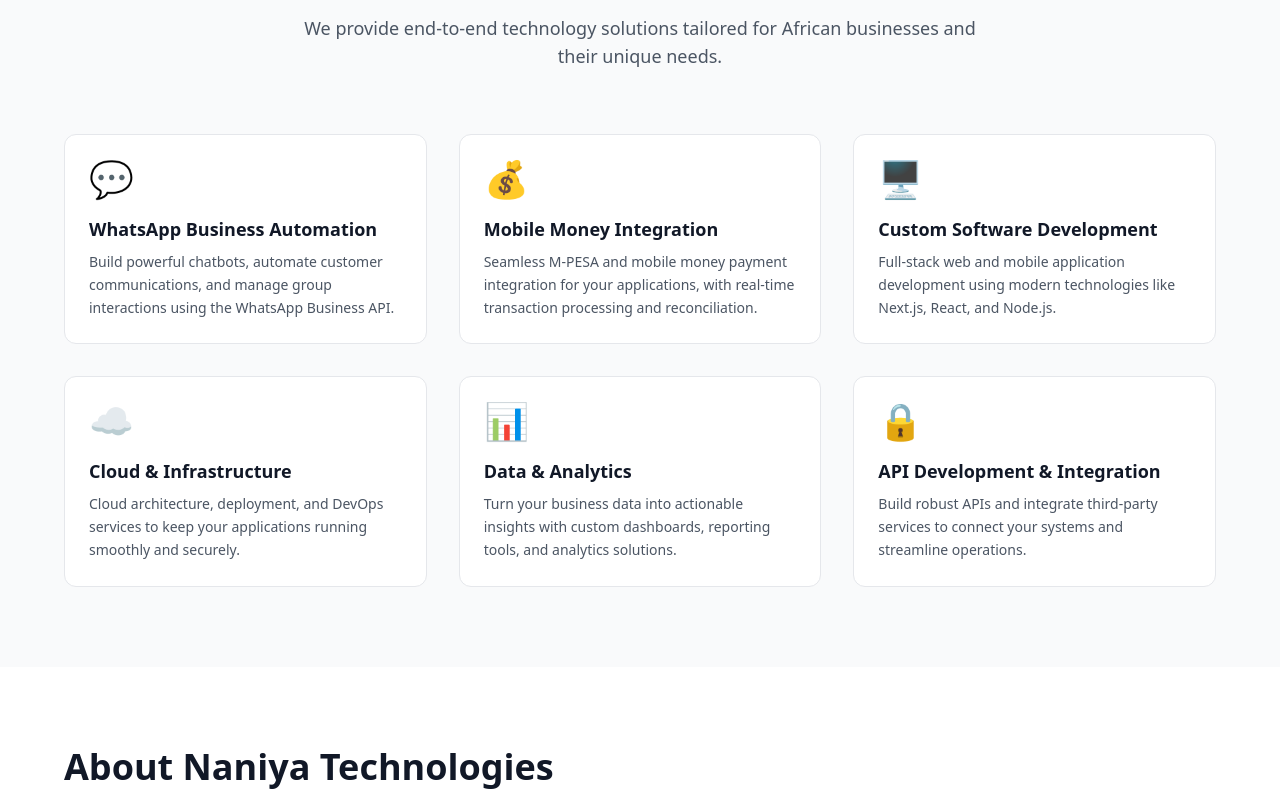
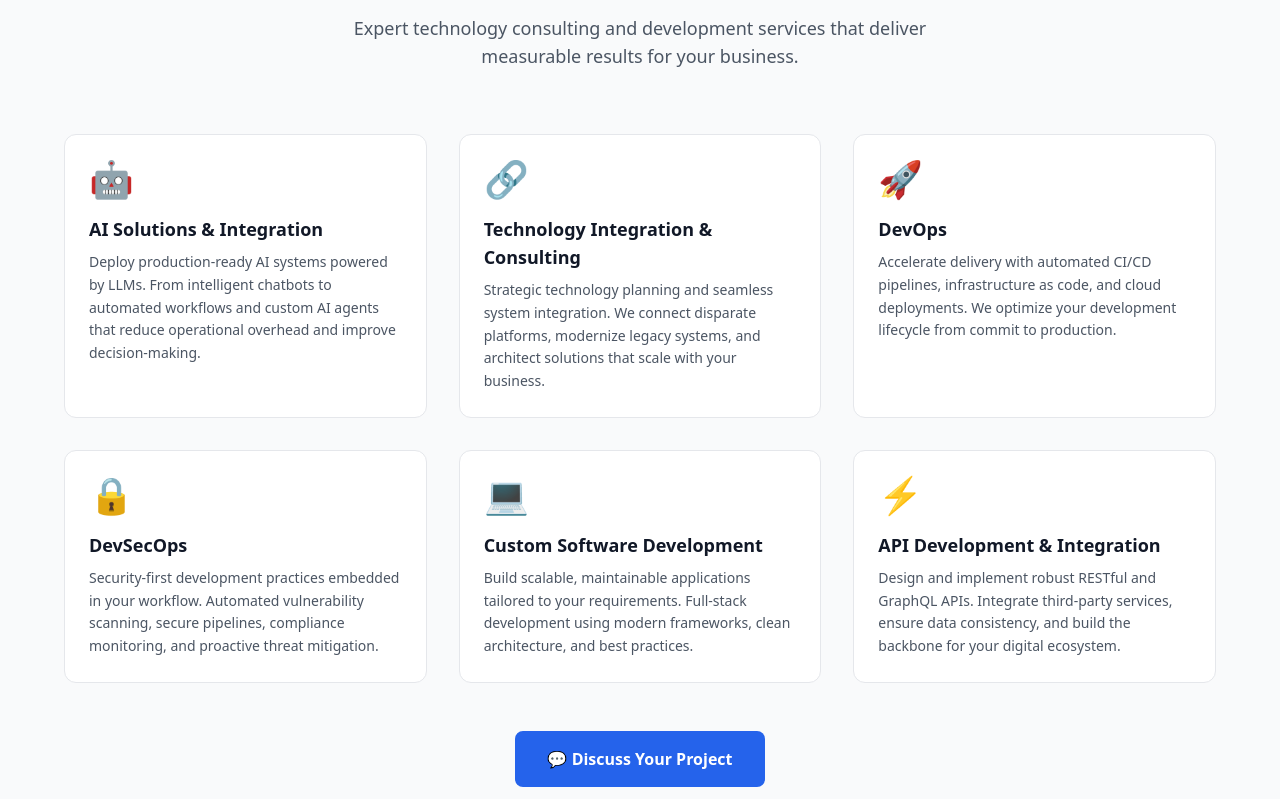
Before and after one commit to amimobenja/naniya-website, a Next.js app: page / in a window 1280 px wide. Shown: the part 1760-2559 px from the top of the page. Built offline with nearby package versions, Linux system fonts and the light colour scheme.

Commit message:
Add professional services section

```diff
--- a/src/app/page.tsx
+++ b/src/app/page.tsx
@@ -231,44 +231,43 @@
         <div className="max-w-6xl mx-auto">
           <div className="text-center mb-16">
             <h2 className="text-3xl md:text-4xl font-bold text-gray-900 mb-4">
-              Our Services
+              Professional Services
             </h2>
             <p className="text-lg text-gray-600 max-w-2xl mx-auto">
-              We provide end-to-end technology solutions tailored for African
-              businesses and their unique needs.
+              Expert technology consulting and development services that deliver measurable results for your business.
             </p>
           </div>
           <div className="grid md:grid-cols-3 gap-8">
             {[
               {
-                icon: "💬",
-                title: "WhatsApp Business Automation",
-                desc: "Build powerful chatbots, automate customer communications, and manage group interactions using the WhatsApp Business API.",
+                icon: "🤖",
+                title: "AI Solutions & Integration",
+                desc: "Deploy production-ready AI systems powered by LLMs. From intelligent chatbots to automated workflows and custom AI agents that reduce operational overhead and improve decision-making.",
               },
               {
-                icon: "💰",
-                title: "Mobile Money Integration",
-                desc: "Seamless M-PESA and mobile money payment integration for your applications, with real-time transaction processing and reconciliation.",
+                icon: "🔗",
+                title: "Technology Integration & Consulting",
+                desc: "Strategic technology planning and seamless system integration. We connect disparate platforms, modernize legacy systems, and architect solutions that scale with your business.",
               },
               {
-                icon: "🖥️",
-                title: "Custom Software Development",
-                desc: "Full-stack web and mobile application development using modern technologies like Next.js, React, and Node.js.",
-              },
-              {
-                icon: "☁️",
-                title: "Cloud & Infrastructure",
-                desc: "Cloud architecture, deployment, and DevOps services to keep your applications running smoothly and securely.",
-              },
-              {
-                icon: "📊",
-                title: "Data & Analytics",
-                desc: "Turn your business data into actionable insights with custom dashboards, reporting tools, and analytics solutions.",
+                icon: "🚀",
+                title: "DevOps",
+                desc: "Accelerate delivery with automated CI/CD pipelines, infrastructure as code, and cloud deployments. We optimize your development lifecycle from commit to production.",
               },
               {
                 icon: "🔒",
+                title: "DevSecOps",
+                desc: "Security-first development practices embedded in your workflow. Automated vulnerability scanning, secure pipelines, compliance monitoring, and proactive threat mitigation.",
+              },
+              {
+                icon: "💻",
+                title: "Custom Software Development",
+                desc: "Build scalable, maintainable applications tailored to your requirements. Full-stack development using modern frameworks, clean architecture, and best practices.",
+              },
+              {
+                icon: "⚡",
                 title: "API Development & Integration",
-                desc: "Build robust APIs and integrate third-party services to connect your systems and streamline operations.",
+                desc: "Design and implement robust RESTful and GraphQL APIs. Integrate third-party services, ensure data consistency, and build the backbone for your digital ecosystem.",
               },
             ].map((service) => (
               <div
@@ -286,6 +285,16 @@
                 </p>
               </div>
             ))}
+          </div>
+          <div className="mt-12 text-center">
+            <a
+              href="https://wa.me/254701557978?text=Hi%2C%20I'm%20interested%20in%20learning%20more%20about%20Naniya's%20professional%20services"
+              target="_blank"
+              rel="noopener noreferrer"
+              className="inline-flex items-center gap-2 bg-primary-600 text-white px-8 py-4 rounded-lg font-semibold hover:bg-primary-700 transition-all hover:shadow-lg hover:scale-105"
+            >
+              💬 Discuss Your Project
+            </a>
           </div>
         </div>
       </section>
```
